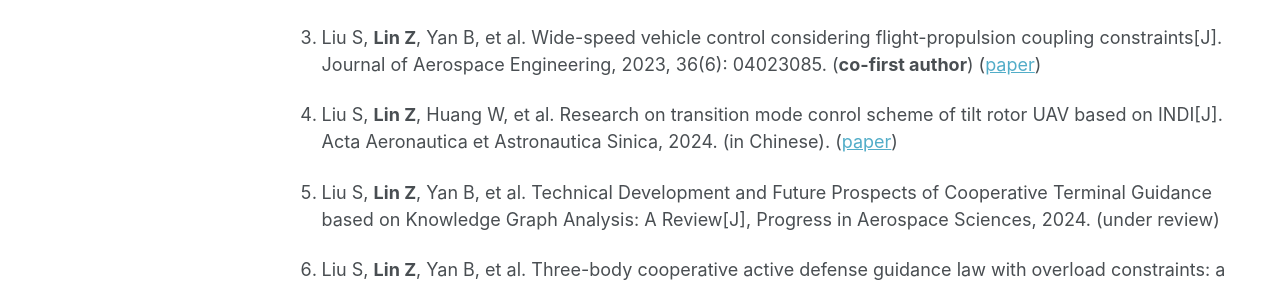
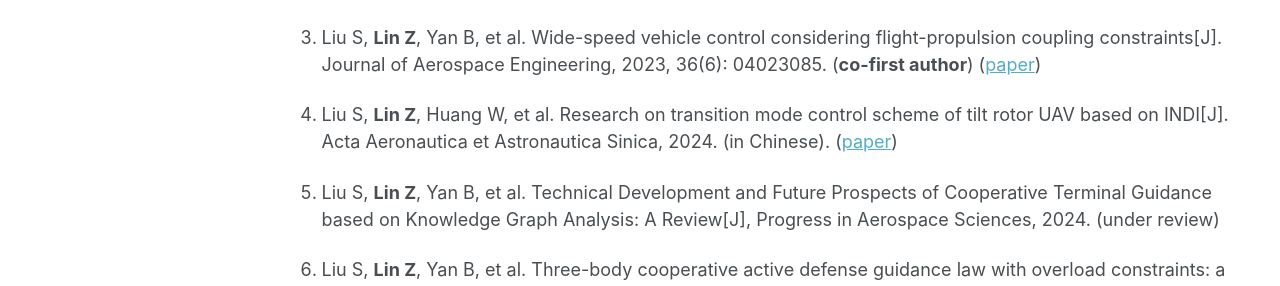
Before and after one commit to Zehuai0/Zehuai0.github.io, a Jekyll site: the page built from _pages/publications.md, in a window 1280 px wide and 1380 px high. Shown: the part 639-925 px from the top of the window. Built offline with Jekyll 4.4.1, drawn with Linux system fonts in a browser that asks for light colours; some web fonts are replaced.

Commit message:
Update publications.md

```diff
--- a/_pages/publications.md
+++ b/_pages/publications.md
@@ -20,7 +20,7 @@ The main areas of my current papers are aircraft modeling, guidance, and control
 
 2. Liu S, **Lin Z**, Yan B, et al. Wide-speed vehicle control considering flight-propulsion coupling constraints[J]. Journal of Aerospace Engineering, 2023, 36(6): 04023085. (**co-first author**) ([paper](https://ascelibrary.org/doi/abs/10.1061/JAEEEZ.ASENG-5066))
 
-3. Liu S, **Lin Z**, Huang W, et al. Research on transition mode conrol scheme of tilt rotor UAV based on INDI[J]. Acta Aeronautica et Astronautica Sinica, 2024. (in Chinese). ([paper](https://link.cnki.net/urlid/11.1929.V.20240223.1545.008))
+3. Liu S, **Lin Z**, Huang W, et al. Research on transition mode control scheme of tilt rotor UAV based on INDI[J]. Acta Aeronautica et Astronautica Sinica, 2024. (in Chinese). ([paper](https://link.cnki.net/urlid/11.1929.V.20240223.1545.008))
 
 4. Liu S, **Lin Z**, Yan B, et al. Technical Development and Future Prospects of Cooperative Terminal Guidance based on Knowledge Graph  Analysis: A Review[J], Progress in Aerospace Sciences, 2024. (under review)
 
```
